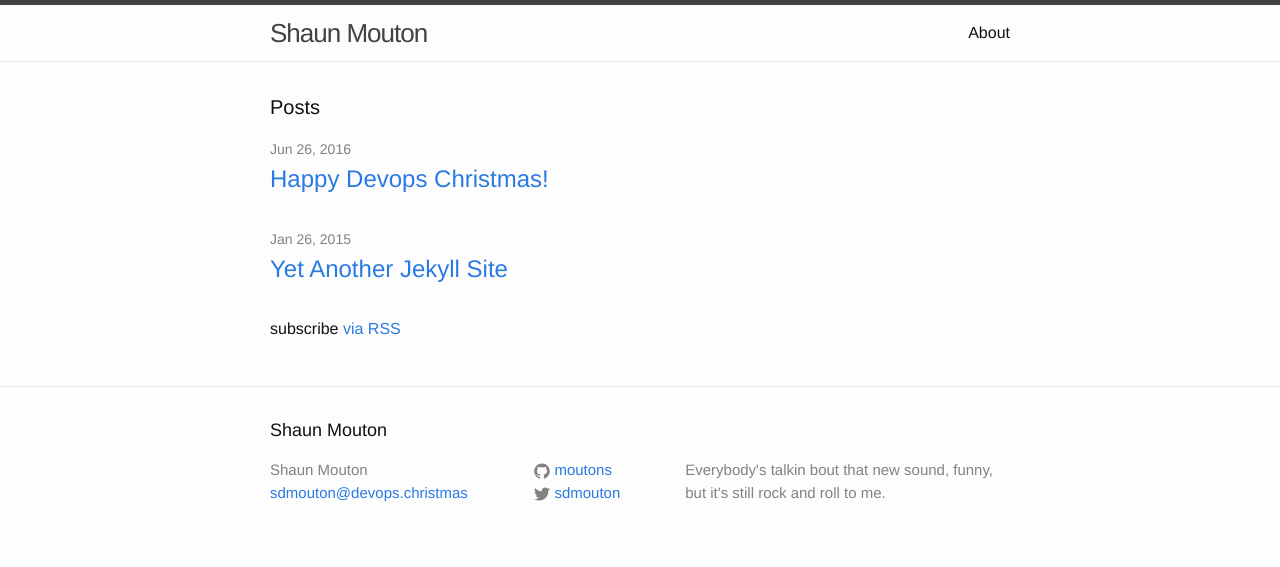
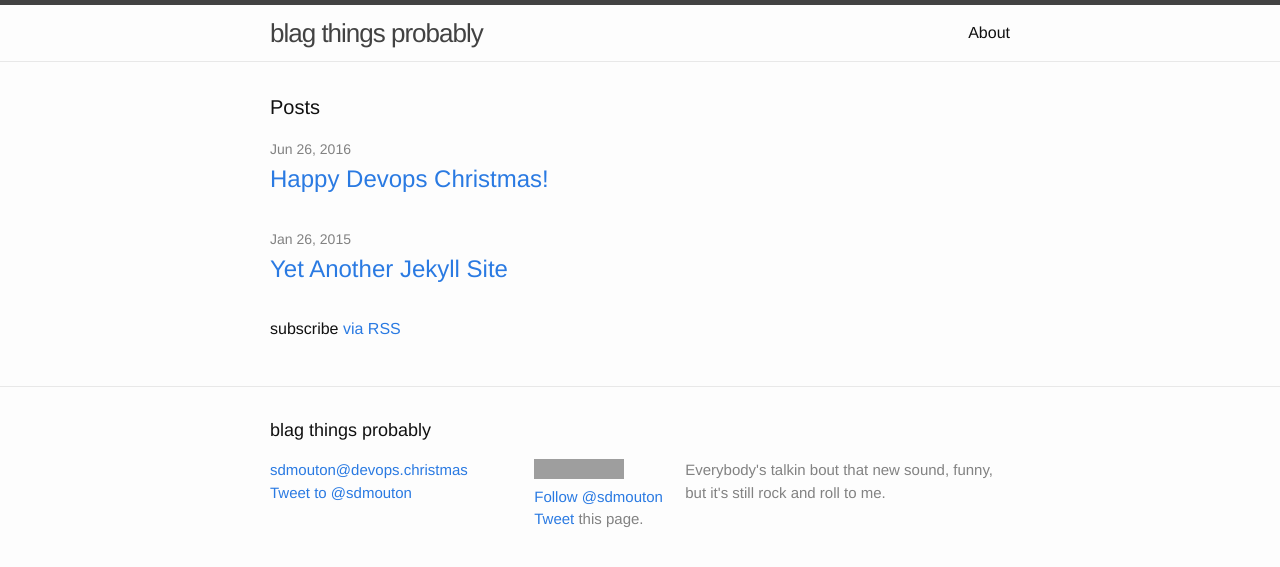
Before and after one commit to moutons/moutons.github.io, a Jekyll site: the page built from index.html, in a window 1280 px wide. Shown: the top 567 px of the page. Built offline with Jekyll 4.4.1, drawn with Linux system fonts in a browser that asks for light colours; comment, search, counter and statistics services are not loaded; grey boxes are pictures that could not be loaded.

Commit message:
use good ideas from jjasghar https://github.com/jjasghar/jjasghar.github.io

```diff
--- a/_config.yml
+++ b/_config.yml
@@ -7,11 +7,10 @@
 
 # Site settings
 domain: moutons.github.io
-author: Shaun Mouton
 email: sdmouton@devops.christmas
-title: Shaun Mouton
+title: blag things probably
 
-description: > # this means to ignore newlines until "baseurl:"
+description: >
   Everybody's talkin bout that new sound, funny, but it's still rock
   and roll to me.
 baseurl: "" # the subpath of your site, e.g. /blog
@@ -29,3 +28,10 @@ exclude:
 
 # Build settings
 markdown: kramdown
+author: Shaun Mouton
+date_format: "%Y-%m-%d"
+kramdown:
+  input: GFM
+  syntax_highlighter: rouge
+
+google_analytics_tracking_id: UA-45936912-4
--- a/_includes/footer.html
+++ b/_includes/footer.html
@@ -7,8 +7,10 @@
     <div class="footer-col-wrapper">
       <div class="footer-col footer-col-1">
         <ul class="contact-list">
-          <li>{{ site.title }}</li>
           <li><a href="mailto:{{ site.email }}">{{ site.email }}</a></li>
+          <li><a href="https://twitter.com/intent/tweet?screen_name={{ site.twitter_username }}" class="twitter-mention-button" data-related="{{ site.twitter_username }}">Tweet to @{{ site.twitter_username }}</a>
+            <script>!function(d,s,id){var js,fjs=d.getElementsByTagName(s)[0],p=/^http:/.test(d.location)?'http':'https';if(!d.getElementById(id)){js=d.createElement(s);js.id=id;js.src=p+'://platform.twitter.com/widgets.js';fjs.parentNode.insertBefore(js,fjs);}}(document, 'script', 'twitter-wjs');</script>
+            </li>
         </ul>
       </div>
 
@@ -16,13 +18,18 @@
         <ul class="social-media-list">
           {% if site.github_username %}
           <li>
-            {% include icon-github.html username=site.github_username %}
+            <iframe src="https://ghbtns.com/github-btn.html?user={{ site.github_username }}&type=follow&count=true" frameborder="0" scrolling="0" width="170px" height="20px"></iframe>
           </li>
           {% endif %}
 
           {% if site.twitter_username %}
           <li>
-            {% include icon-twitter.html username=site.twitter_username %}
+            <a href="https://twitter.com/{{ site.twitter_username }}" class="twitter-follow-button" data-show-count="false">Follow @{{ site.twitter_username }}</a>
+<script>!function(d,s,id){var js,fjs=d.getElementsByTagName(s)[0],p=/^http:/.test(d.location)?'http':'https';if(!d.getElementById(id)){js=d.createElement(s);js.id=id;js.src=p+'://platform.twitter.com/widgets.js';fjs.parentNode.insertBefore(js,fjs);}}(document, 'script', 'twitter-wjs');</script>
+          </li>
+          <li>
+            <a href="https://twitter.com/share" class="twitter-share-button" data-via="{{ site.twitter_username }}">Tweet</a> this page.
+            <script>!function(d,s,id){var js,fjs=d.getElementsByTagName(s)[0],p=/^http:/.test(d.location)?'http':'https';if(!d.getElementById(id)){js=d.createElement(s);js.id=id;js.src=p+'://platform.twitter.com/widgets.js';fjs.parentNode.insertBefore(js,fjs);}}(document, 'script', 'twitter-wjs');</script>
           </li>
           {% endif %}
         </ul>
```
Also changed, not shown: 1 other file.
